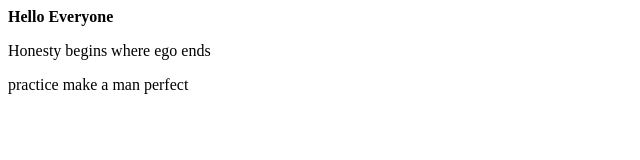
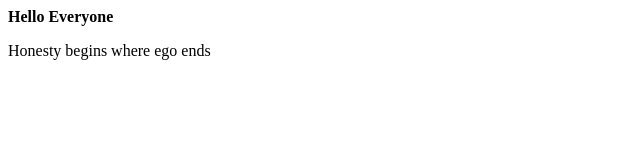
Before and after one commit to Jp8125/question1, a plain HTML site: page index.html in a window 1280 px wide. Shown: the whole page, without its empty margins (0-640 px from the left). Drawn offline with Linux system fonts and the light colour scheme.

Commit message:
Update index.html

```diff
--- a/index.html
+++ b/index.html
@@ -10,6 +10,5 @@
 <body>
   <b>Hello Everyone</b>
   <p>Honesty begins where ego ends</p>
-    <p>practice make a man perfect</p>
 </body>
 </html>
```
